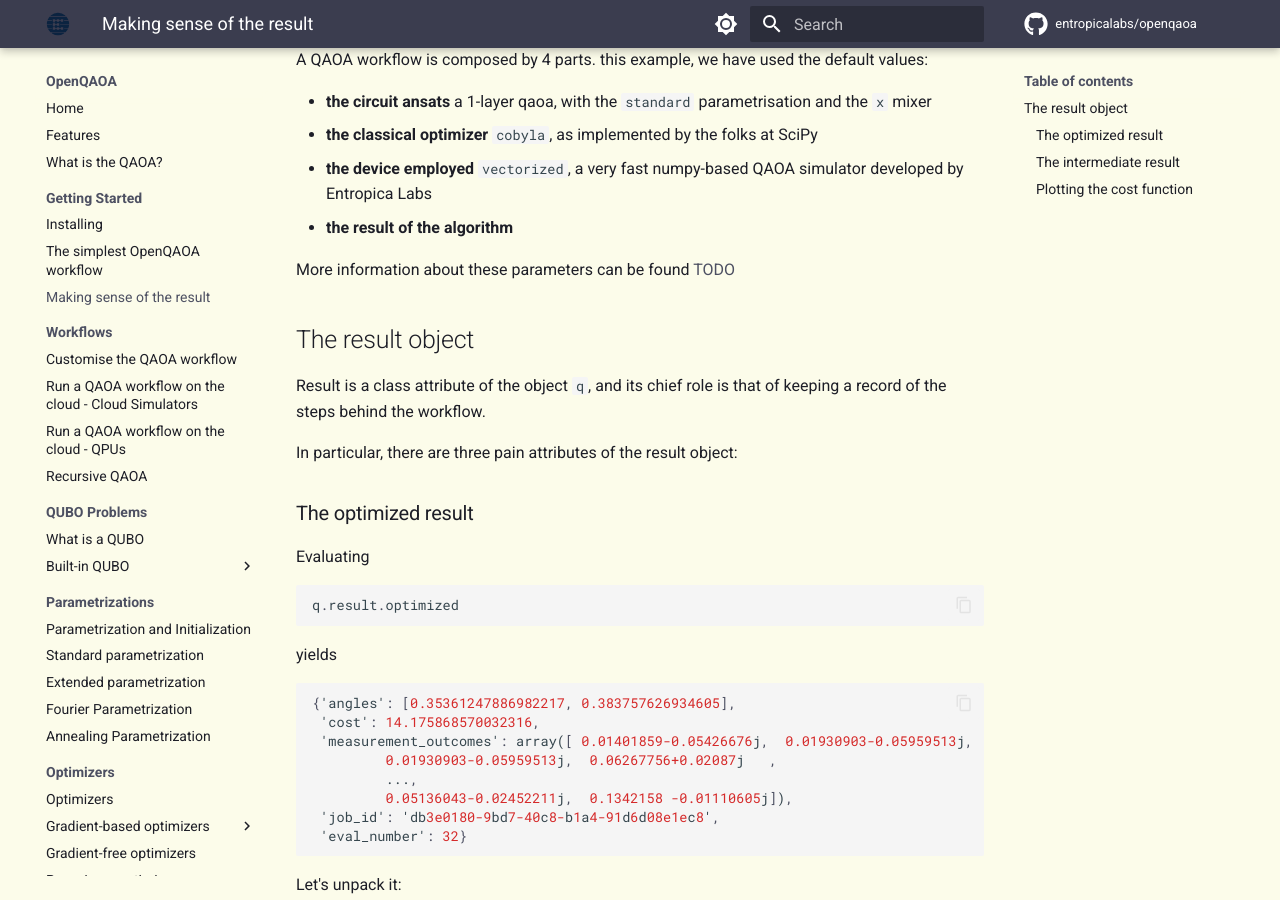
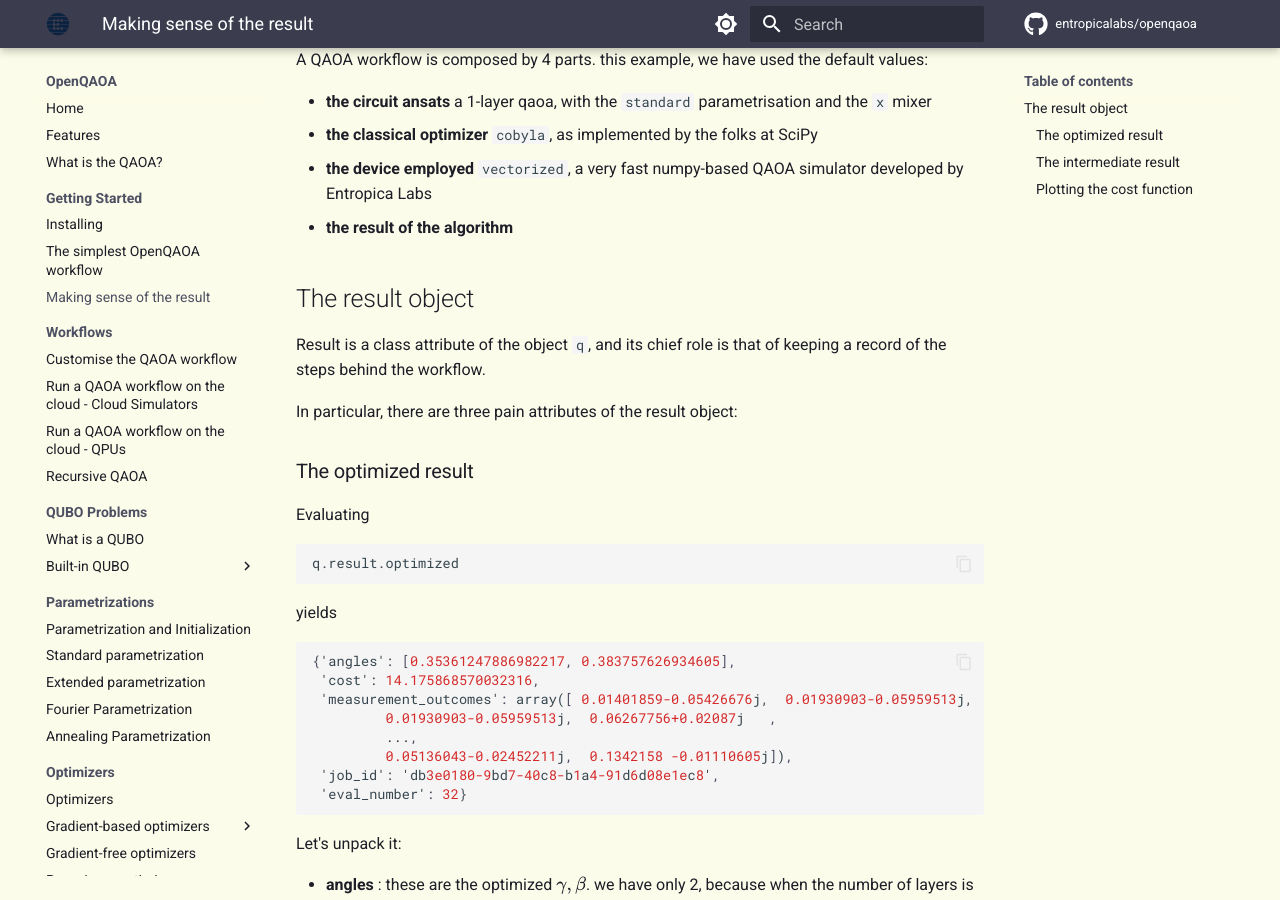
Before and after one commit to entropicalabs/openqaoa-website, an MkDocs documentation site: the page built from docs/making-sense-of-the-result.md, in a window 1280 px wide and 900 px high, scrolled down 332 px. Built offline with MkDocs 1.6.1 and Material for MkDocs 9.7.7, drawn with Linux system fonts in a browser that asks for light colours; comment, search, counter and statistics services are not loaded.

Commit message:
Removed abandoned/forgotten TODO line

```diff
--- a/docs/making-sense-of-the-result.md
+++ b/docs/making-sense-of-the-result.md
@@ -16,8 +16,6 @@ A QAOA workflow is composed by 4 parts. this example, we have used the default v
 * **the classical optimizer** `cobyla`, as implemented by the folks at SciPy
 * **the device employed** `vectorized`, a very fast numpy-based QAOA simulator developed by Entropica Labs
 * **the result of the algorithm**
-
-More information about these parameters can be found [TODO](TODO)
 
 ## The result object
 
```
